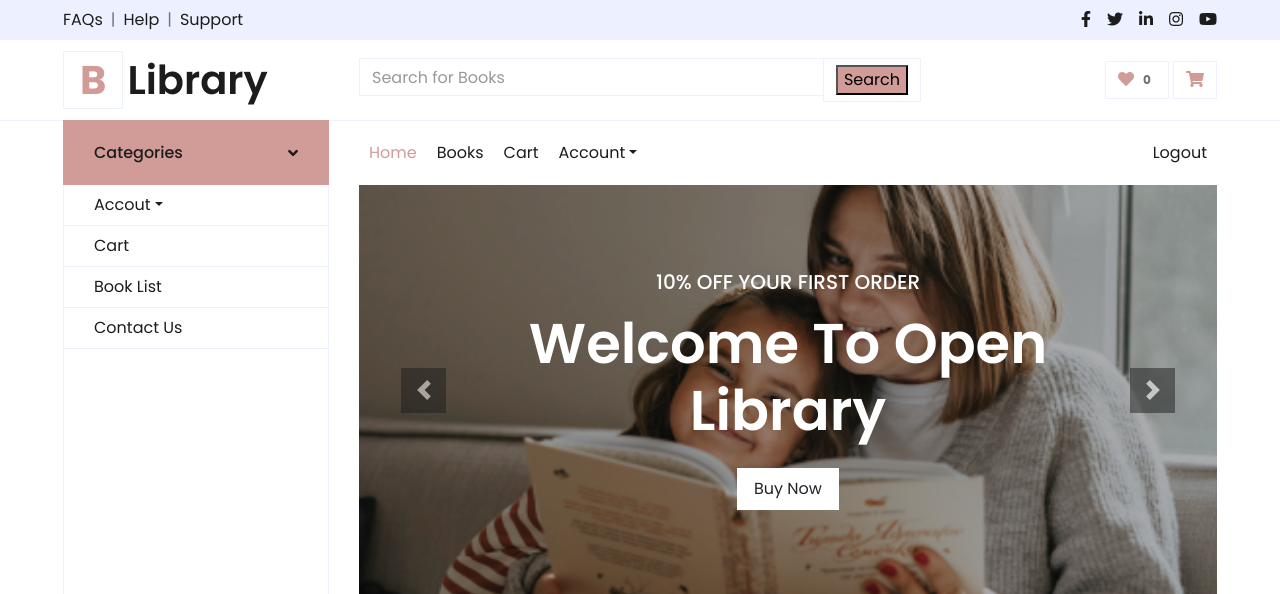
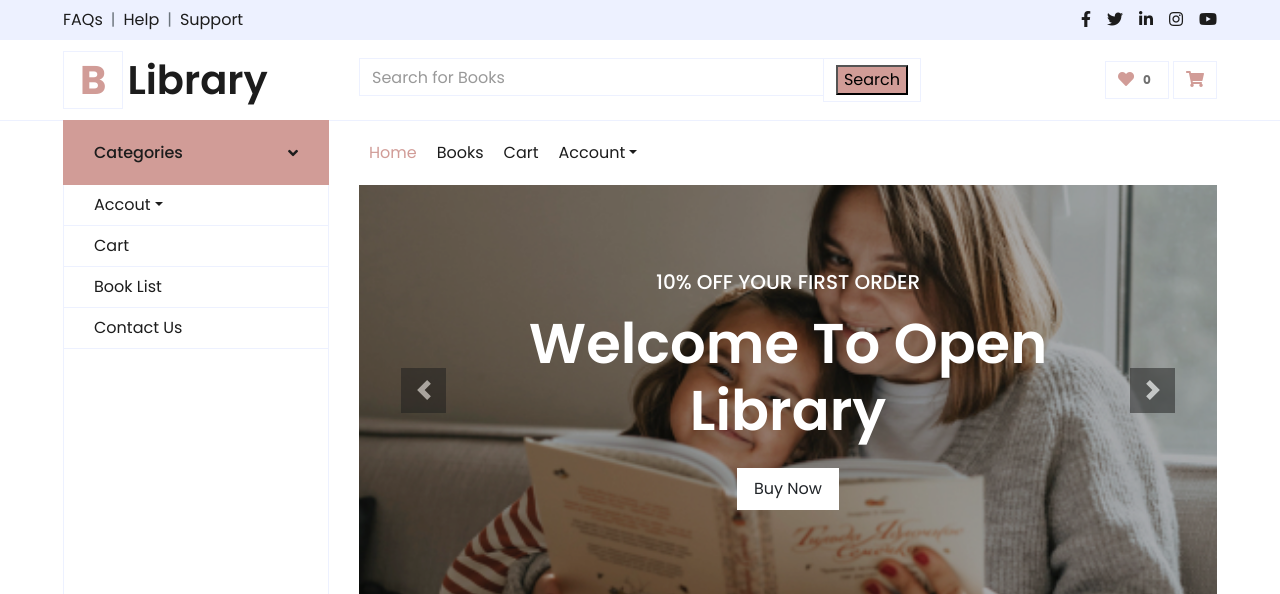
Before and after one commit to ArshidaAfsal/BookLibrary, a Django app: page /index/ in a window 1280 px wide. Shown: the top 594 px of the page. Run offline with Django 5.2, Linux system fonts and the light colour scheme; some libraries are stand-ins or nearby versions.

Commit message:
Update index.html

```diff
--- a/templates/user/index.html
+++ b/templates/user/index.html
@@ -144,10 +144,7 @@
                             </div>
 
                         </div>
-                        <div class="navbar-nav ml-auto py-0">
-                            <a href="{% url 'logout' %}" class="nav-item nav-link">Logout</a>
 
-                        </div>
                     </div>
                 </nav>
                 <div id="header-carousel" class="carousel slide" data-ride="carousel">
```
